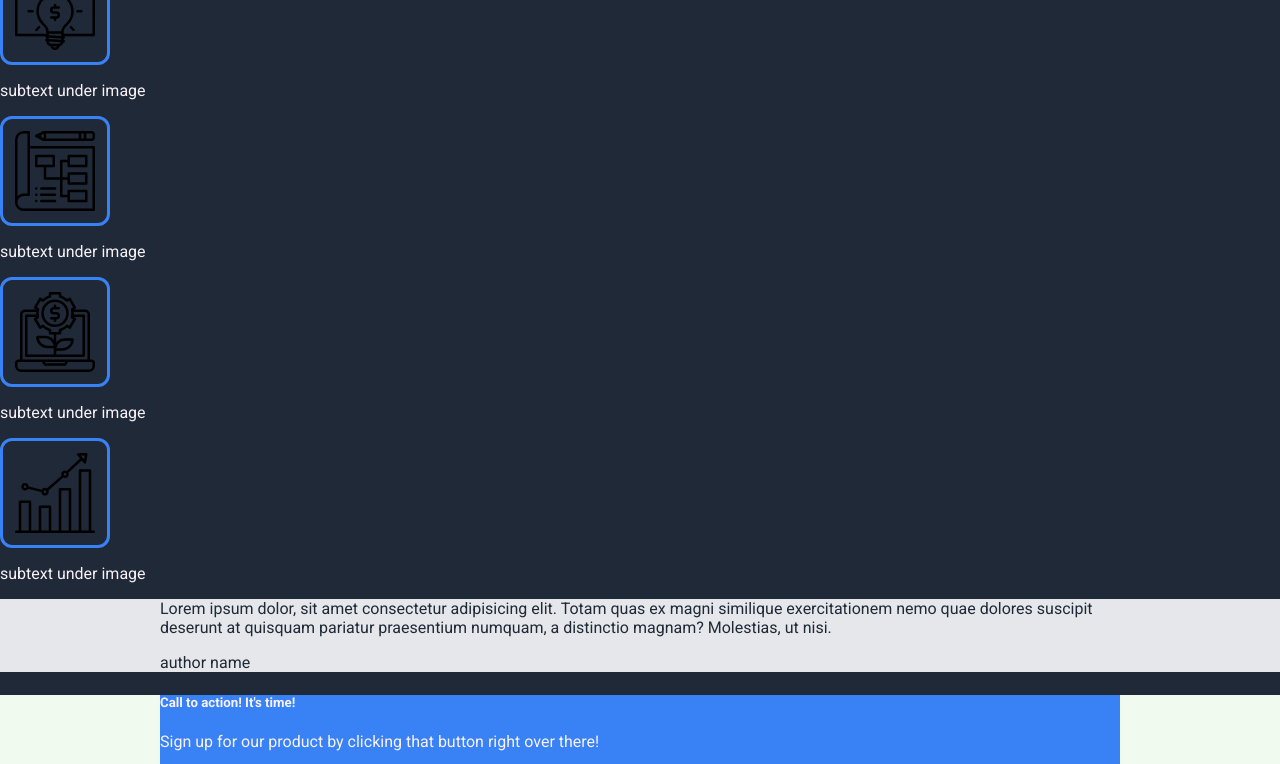
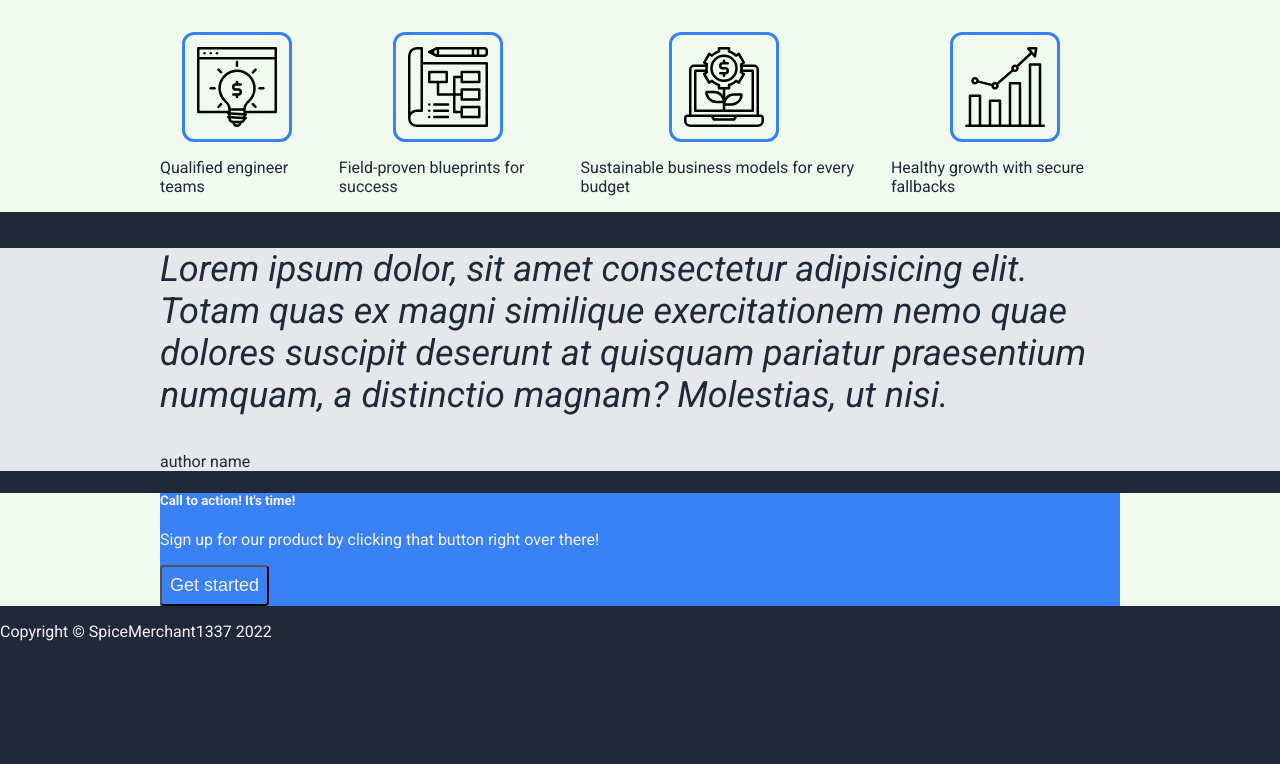
Before and after one commit to SpiceMerchant1337/odin-landing-page, a plain HTML site: page index.html in a window 1280 px wide. Shown: the part 549-1313 px from the top of the page. After the commit the page ends 1206 px from the top, so only its background shows below. Drawn offline with nearby package versions, Linux system fonts and the light colour scheme.

Commit message:
Fix information and testimonial sections

```diff
--- a/index.html
+++ b/index.html
@@ -47,46 +47,48 @@
         <img src="img/bulb.jpg" alt="Picture of a vintage light bulb" />
       </div>
     </section>
-    <section class="light-bg">
-      <div class="light-bg-wrapper">
-        <h4>Some random information.</h4>
-        <div>
+    <section class="information">
+      <div class="information-wrapper">
+        <h4>Some of our top qualities</h4>
+        <div class="information-flex-wrapper">
+          <div class="information-box-wrapper">
             <img
               src="icons/idea.svg"
               alt="Illustration of a light bulb"
               class="information-img"
             />
-          <p>subtext under image</p>
+            <p>Qualified engineer teams</p>
           </div>
-        <div>
+          <div class="information-box-wrapper">
             <img
               src="icons/blueprint.svg"
               alt="Illustration of a blueprint"
               class="information-img"
             />
-          <p>subtext under image</p>
+            <p>Field-proven blueprints for success</p>
           </div>
-        <div>
+          <div class="information-box-wrapper">
             <img
               src="icons/growth.svg"
               alt="Illustration of business sustainability"
               class="information-img"
             />
-          <p>subtext under image</p>
+            <p>Sustainable business models for every budget</p>
           </div>
-        <div>
+          <div class="information-box-wrapper">
             <img
               src="icons/sustainable.svg"
               alt="Illustration of business growth"
               class="information-img"
             />
-          <p>subtext under image</p>
+            <p>Healthy growth with secure fallbacks</p>
+          </div>
         </div>
       </div>
     </section>
     <section class="testimonial">
       <div class="testimonial-wrapper">
-        <p>
+        <p class="testimonial-paragraph">
           Lorem ipsum dolor, sit amet consectetur adipisicing elit. Totam quas
           ex magni similique exercitationem nemo quae dolores suscipit deserunt
           at quisquam pariatur praesentium numquam, a distinctio magnam?
```
Lines whose indentation alone changed are shown as unchanged.
